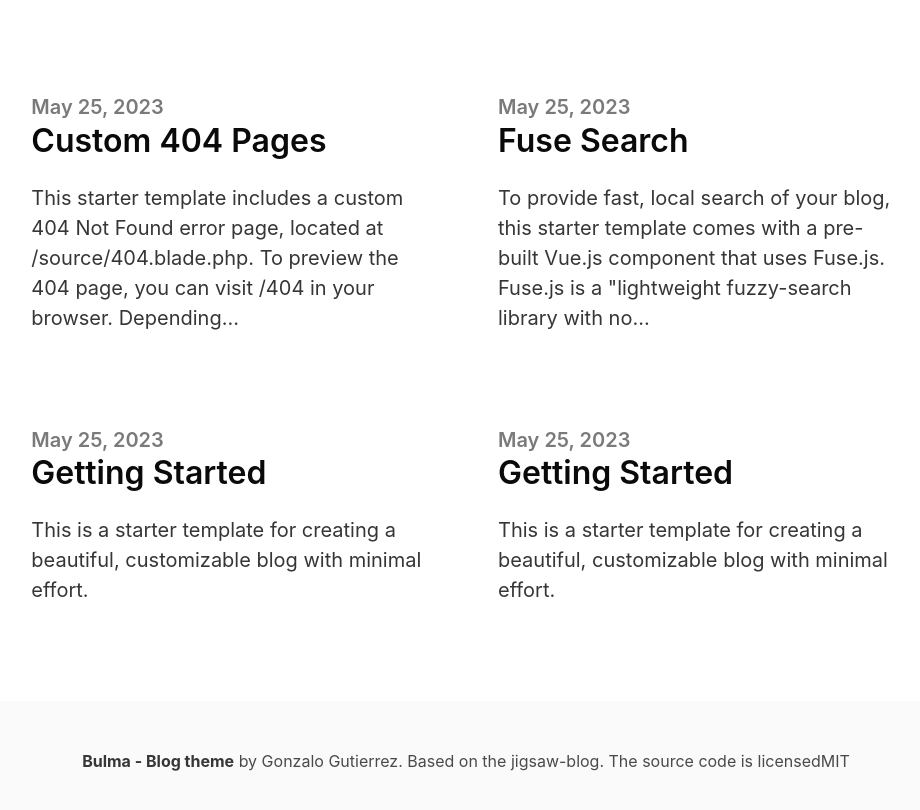
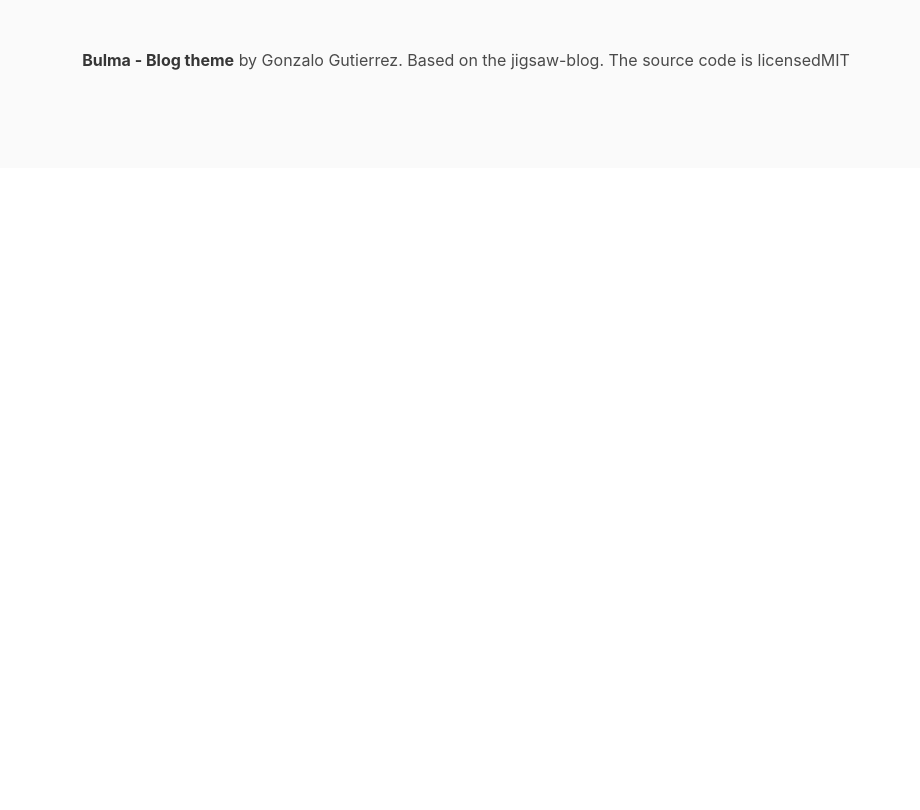
Before and after one commit to leilafaez/content-management-app, a Next.js app: page / in a window 1280 px wide. Shown: the top 810 px of the page, without its empty margins (174-1094 px from the left). Built offline with nearby package versions, Linux system fonts and the light colour scheme.

Commit message:
implement resource list component

```diff
--- a/pages/index.js
+++ b/pages/index.js
@@ -14,62 +14,7 @@ export default function Home() {
 
 
 
-      <section class="hero ">
-        <div class="hero-body">
-          <div class="container">
 
-            <section class="section">
-              <div class="columns is-variable is-8">
-                <div class="column is-5 is-offset-1 ">
-                  <div class="content is-medium">
-                    <h2 class="subtitle is-5 has-text-grey">May 25, 2023</h2>
-                    <h1 class="title has-text-black is-3">Custom 404 Pages</h1>
-                    <p class="has-text-dark">This starter template includes a custom 404 Not Found error page, located at
-                      /source/404.blade.php.
-                      To preview the 404 page, you can visit /404 in your browser. Depending...</p>
-                  </div>
-                </div>
-                <div class="column is-5">
-                  <div class="content is-medium">
-                    <h2 class="subtitle is-5 has-text-grey">May 25, 2023</h2>
-                    <h1 class="title has-text-black is-3">Fuse Search</h1>
-                    <p class="has-text-dark">To provide fast, local search of your blog, this starter template comes with a
-                      pre-built Vue.js
-                      component that uses Fuse.js. Fuse.js is a "lightweight fuzzy-search library with no...</p>
-                  </div>
-                </div>
-              </div>
-            </section>
-
-            <div class="is-divider"></div>
-
-            <section class="section">
-              <div class="columns is-variable is-8">
-                <div class="column is-5 is-offset-1">
-                  <div class="content is-medium">
-                    <h2 class="subtitle is-5 has-text-grey">May 25, 2023</h2>
-                    <h1 class="title has-text-black is-3">Getting Started</h1>
-                    <p class="has-text-dark">This is a starter template for creating a beautiful, customizable blog with
-                      minimal
-                      effort. </p>
-                  </div>
-                </div>
-                <div class="column is-5">
-                  <div class="content is-medium">
-                    <h2 class="subtitle is-5 has-text-grey">May 25, 2023</h2>
-                    <h1 class="title has-text-black is-3">Getting Started</h1>
-                    <p class="has-text-dark">This is a starter template for creating a beautiful, customizable blog with
-                      minimal
-                      effort. </p>
-                  </div>
-                </div>
-              </div>
-            </section>
-
-
-          </div>
-        </div>
-      </section>
 
       <footer class="footer">
         <div class="content has-text-centered">
```
Also changed, not shown: components/ResourceList.js (+62 -1 lines), components/Navbar.js (indentation only), components/Newsletter.js (indentation only), components/ResourceHighlight.js (indentation only).
